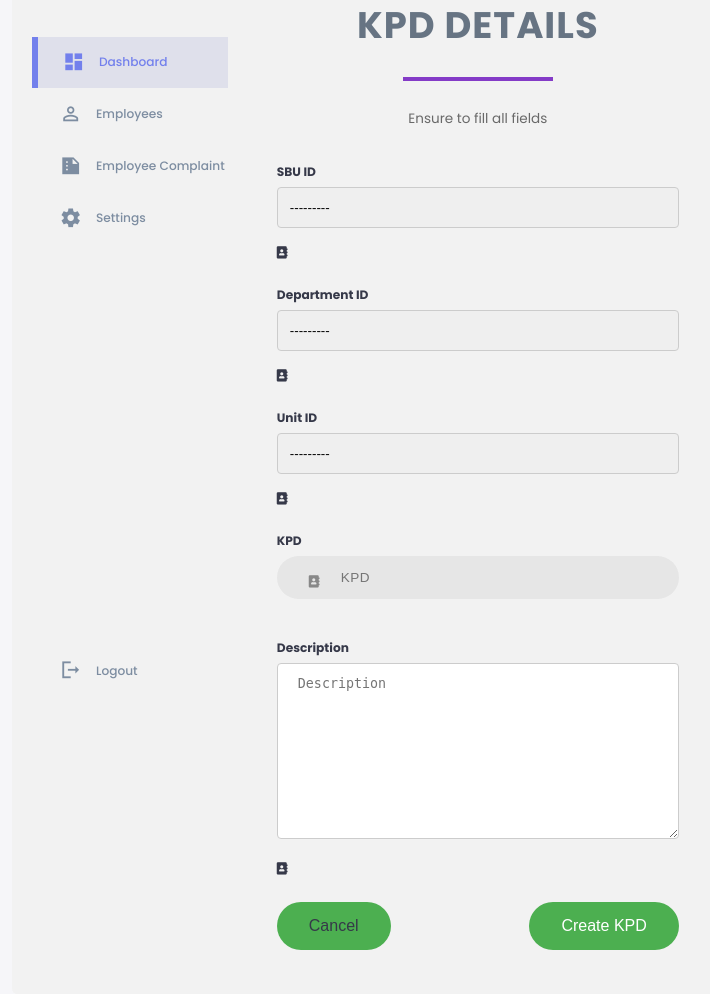
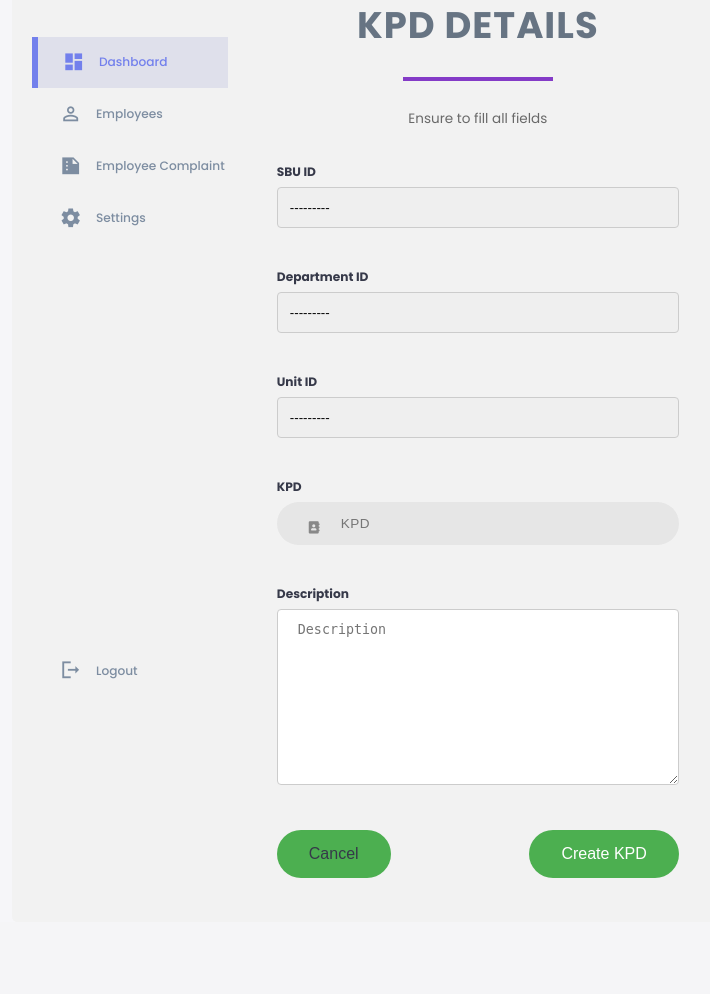
Before and after one commit to Smartdevs17/testkpi, a Django app: page /dashboard/kpd/add/ in a window 1280 px wide. Shown: the part 105-1099 px from the top of the page, without its empty margins (14-724 px from the left). After the commit the page ends 983 px from the top, so only its background shows below. Run offline with Django 4.2, Linux system fonts and the light colour scheme; data that the repository does not hold is empty.

Commit message:
update kpd

```diff
--- a/hrms/templates/hrms/admin/component/kpd/add-kpd.html
+++ b/hrms/templates/hrms/admin/component/kpd/add-kpd.html
@@ -21,24 +21,18 @@
                   <h3>SBU ID</h3>
                   <div class="form-control">
                       {{form.sub_id}}
-                      <i class="fas fa-address-book"></i>
                   </div>
                   <h3>Department ID</h3>
                   <div class="form-control">
-                      <!-- <input type="text" placeholder="Department Name "> -->
                       {{form.dept_id}}
-                      <i class="fas fa-address-book"></i>
                   </div>
                   <h3>Unit ID</h3>
                   <div class="form-control">
-                      <!-- <input type="text" placeholder="Department Name "> -->
                       {{form.unit_id}}
-                      <i class="fas fa-address-book"></i>
                   </div>
 
                   <h3>KPD</h3>
                   <div class="form-control">
-                    <!-- <input type="text" placeholder="Department Name "> -->
                     {{form.kpd}}
                     <i class="fas fa-address-book"></i>
                 </div>
@@ -47,7 +41,6 @@
                   <div class="form-control">
                       <!-- <input type="text" placeholder="Department Name "> -->
                       {{form.description}}
-                      <i class="fas fa-address-book"></i>
                   </div>
 
                   <div class="button-container">
```
